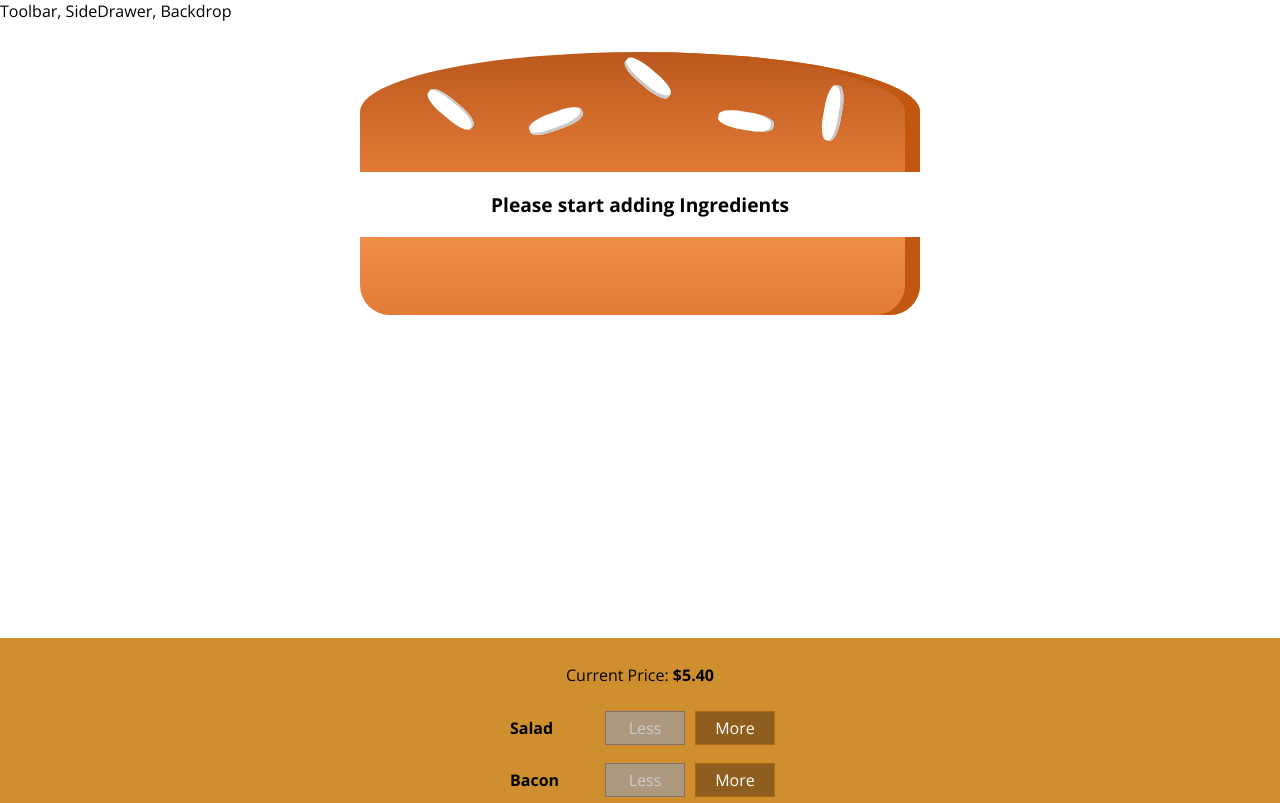
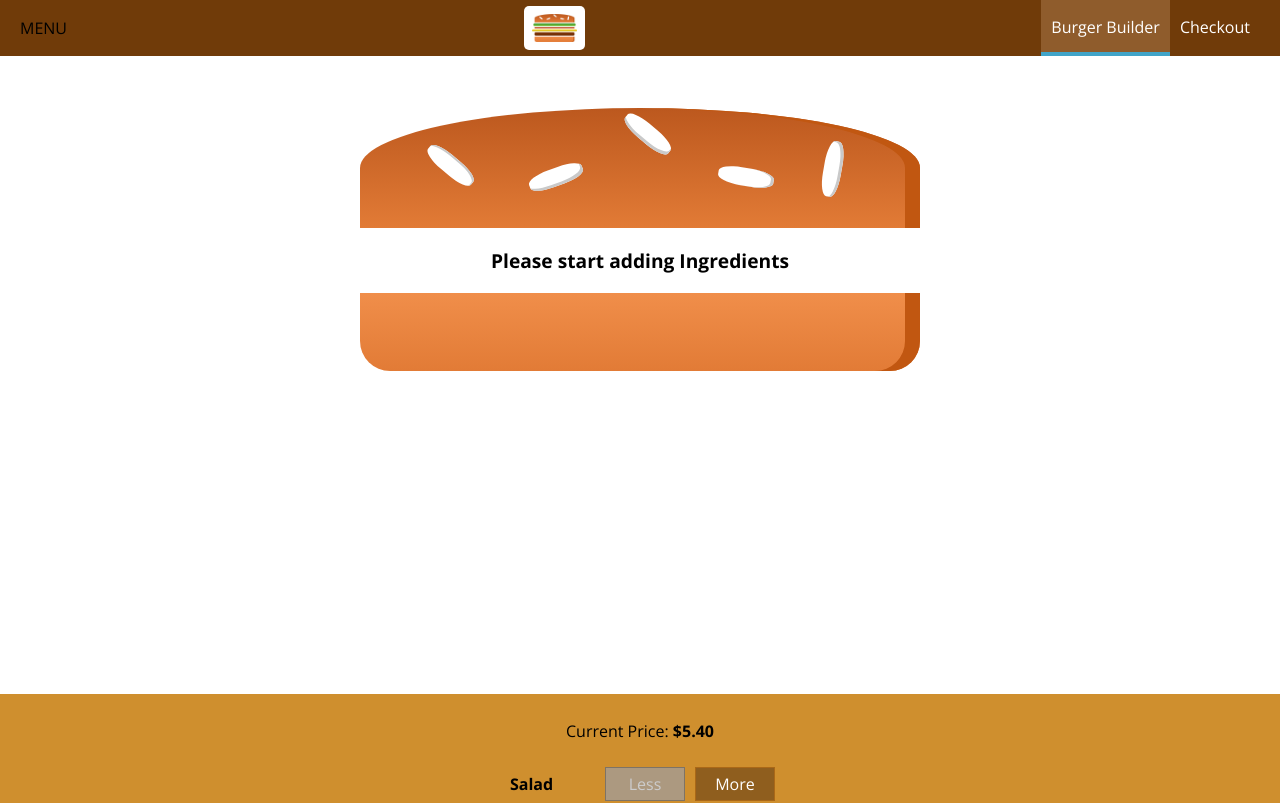
Before and after one commit to TheMarit/BurgerBuilder, a React app: page / in a window 1280 px wide. Shown: the top 803 px of the page. Built offline with nearby package versions, Linux system fonts and the light colour scheme.

Commit message:
add toolbar

```diff
--- a/src/components/Layout/Layout.css
+++ b/src/components/Layout/Layout.css
@@ -1,3 +1,3 @@
 .Content {
-    margin-top: 16px;
+    margin-top: 72px;
 }
--- a/src/components/Layout/Layout.js
+++ b/src/components/Layout/Layout.js
@@ -1,7 +1,9 @@
 import React from 'react';
 import classes from './Layout.css'
+import Toolbar from '../Navigation/Toolbar/Toolbar';
 const layout = (props) => (
     <React.Fragment>
+        <Toolbar />
         <div> Toolbar, SideDrawer, Backdrop</div>
         <main className={classes.Content}>
             {props.children}
--- /dev/null
+++ b/src/components/Logo/Logo.css
@@ -0,0 +1,11 @@
+.Logo{
+    padding: 8px;
+    background-color: white;
+    height: 80%;
+    box-sizing: border-box;
+    border-radius: 5px;
+}
+
+.Logo img {
+    height: 100%
+}
--- /dev/null
+++ b/src/components/Logo/Logo.js
@@ -0,0 +1,11 @@
+import React from 'react';
+import burgerLogo from '../../assets/images/burger-logo.png';
+import classes from './Logo.css';
+
+const logo = (props) => (
+    <div className={classes.Logo}>
+        <img src={burgerLogo} alt="logo"/>
+    </div>
+)
+
+export default logo;
--- /dev/null
+++ b/src/components/Navigation/NavigationItems/NavigationItem/NavigationItem.css
@@ -0,0 +1,25 @@
+.NavigationItem {
+    margin: 0;
+    box-sizing: border-box;
+    display: flex;
+    height: 100%;
+    align-items: center;
+
+}
+.NavigationItem a {
+    color: white;
+    text-decoration: none;
+    height: 100%;
+    padding: 16px 10px;
+    border-bottom: 4px solid transparent;
+    box-sizing: border-box;
+    display: block;
+}
+
+.NavigationItem a:hover,
+.NavigationItem a:active,
+.NavigationItem a.active {
+    background-color: #8F5C2C;
+    border-bottom: 4px solid #40A4C8;
+    color: white;
+}
--- /dev/null
+++ b/src/components/Navigation/NavigationItems/NavigationItem/NavigationItem.js
@@ -0,0 +1,16 @@
+import React from 'react';
+import classes from './NavigationItem.css';
+
+const navigationItem = (props) => (
+    <li
+        className={classes.NavigationItem}
+
+    >
+        <a
+            href={props.link}
+            className={props.active ? classes.active : null }
+        >{props.children}</a>
+    </li>
+)
+
+export default navigationItem;
--- /dev/null
+++ b/src/components/Navigation/NavigationItems/NavigationItems.css
@@ -0,0 +1,8 @@
+.NavigationItems {
+    margin: 0;
+    padding: 0;
+    list-style: none;
+    display: flex;
+    align-items: center;
+    height: 100%;
+}
--- /dev/null
+++ b/src/components/Navigation/NavigationItems/NavigationItems.js
@@ -0,0 +1,18 @@
+import React from 'react';
+import classes from './NavigationItems.css';
+import NavigationItem from './NavigationItem/NavigationItem';
+
+const navigationItems = () => (
+    <ul className={classes.NavigationItems}>
+        <NavigationItem
+            link="/"
+            active
+        >Burger Builder</NavigationItem>
+        <NavigationItem
+            link="/"
+        >Checkout</NavigationItem>
+
+    </ul>
+)
+
+export default navigationItems;
--- /dev/null
+++ b/src/components/Navigation/Toolbar/Toolbar.css
@@ -0,0 +1,18 @@
+.Toolbar{
+    height: 56px;
+    width: 100%;
+    position: fixed;
+    top: 0;
+    left: 0;
+    background-color: #703B09;
+    display: flex;
+    justify-content: space-between;
+    align-items: center;
+    padding: 0 20px;
+    box-sizing: border-box;
+    z-index: 90;
+}
+
+.Toolbar nav{
+    height: 100%;
+}
--- /dev/null
+++ b/src/components/Navigation/Toolbar/Toolbar.js
@@ -0,0 +1,14 @@
+import React from 'react';
+import classes from './Toolbar.css';
+import Logo from '../../Logo/Logo';
+import NavigationItems from '../NavigationItems/NavigationItems';
+
+const toolbar = (props) => (
+    <header className={classes.Toolbar}>
+        <div>MENU</div>
+        <Logo />
+        <NavigationItems />
+    </header>
+)
+
+export default toolbar;
```
Also changed, not shown: src/assets/images/burger-logo.png (added), 1 other file (tests, documents, lock files or other folders).
